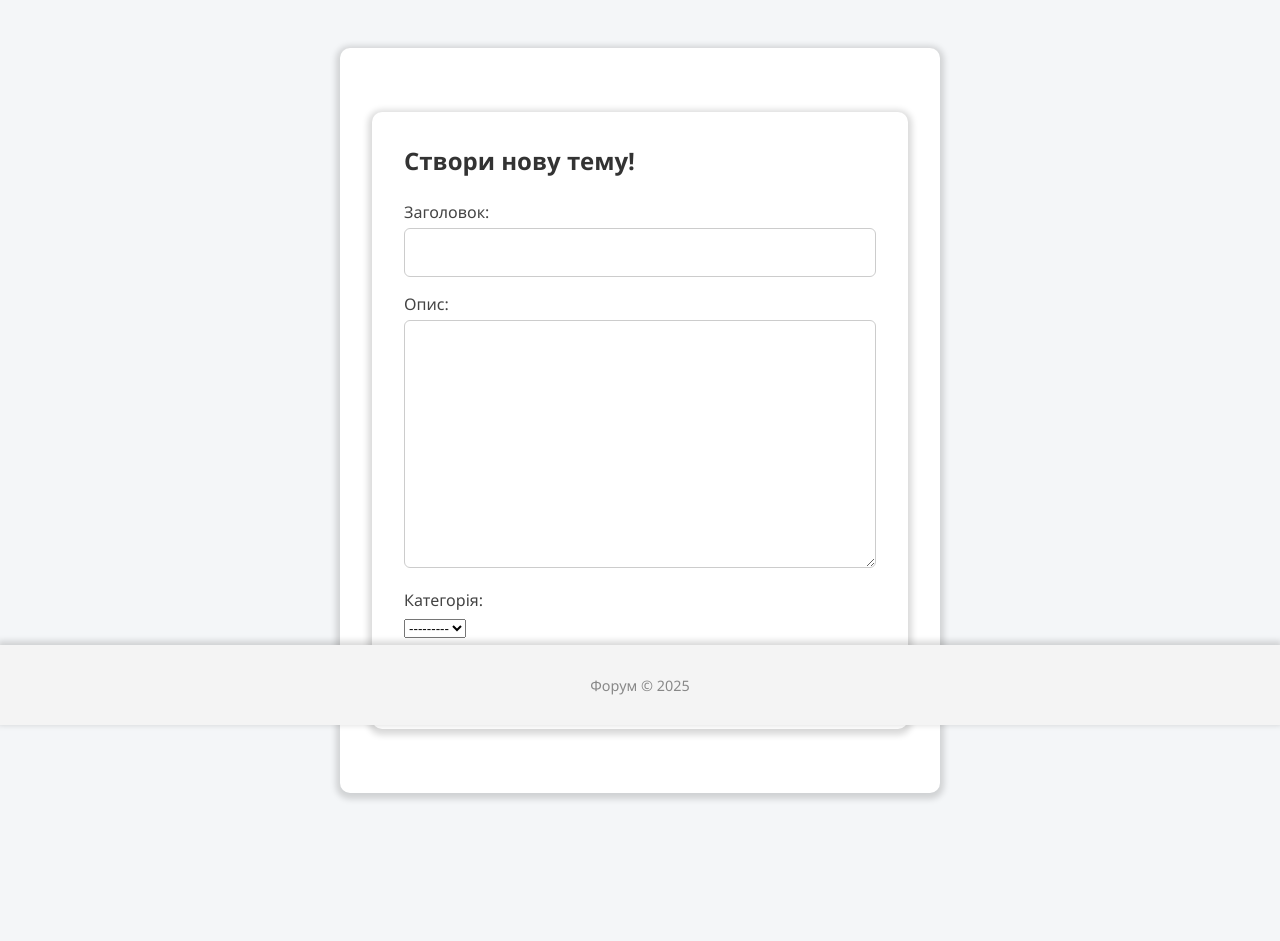
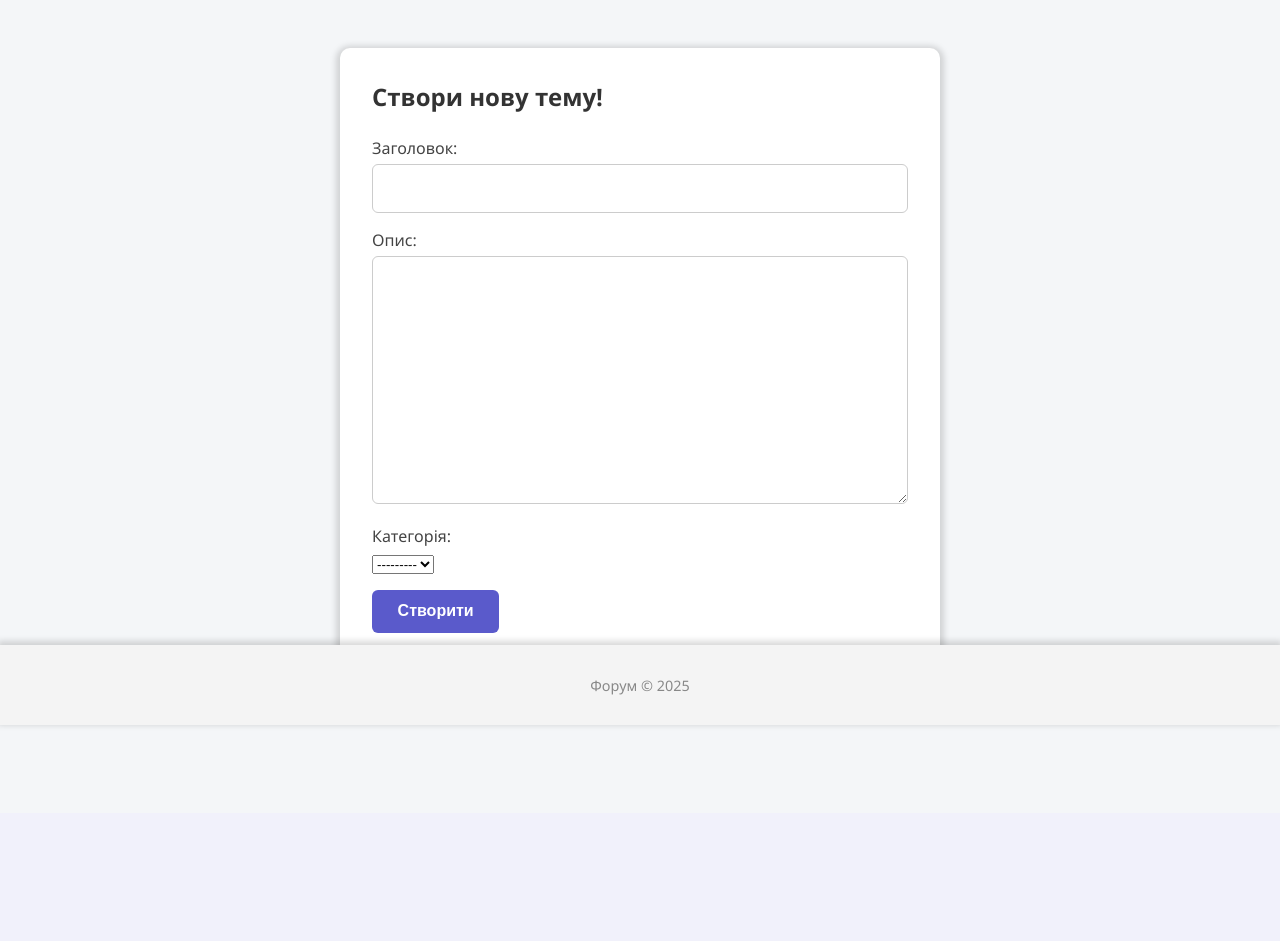
Before and after one commit to BrootBin/Forum, a Django app: page /create/ in a window 1280 px wide. Shown: the part 75-1016 px from the top of the page. After the commit the page ends 802 px from the top, so only its background shows below. Run offline with Django 5.2, Linux system fonts and the light colour scheme; the visitor is signed in with stand-in values (Sample User, id 1); data that the repository does not hold is empty; style sheets or scripts are compiled from the project's sources; some libraries are stand-ins or nearby versions.

Commit message:
фікс сторінки

```diff
--- a/forum/templates/forum/create_post.html
+++ b/forum/templates/forum/create_post.html
@@ -1,7 +1,6 @@
 {% extends 'forum/base.html' %}
 {% block title %}Create Post{% endblock %}
 {% block content %}
-<div class="form-box">
         <form method="post" enctype="multipart/form-data">
             <div class="form-box">
                 <h2>Створи нову тему!</h2>
```
